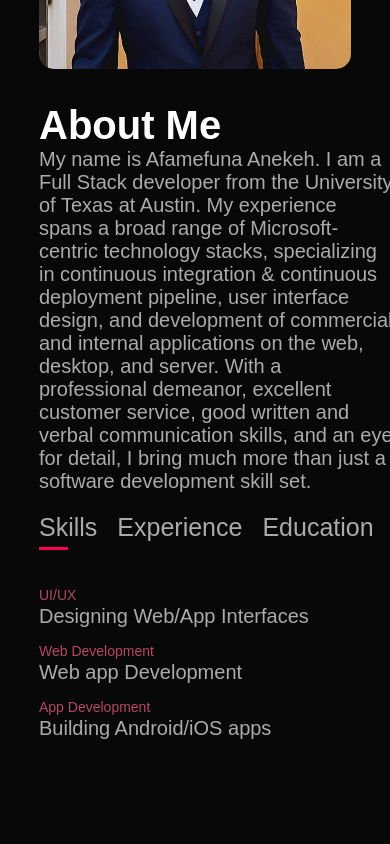
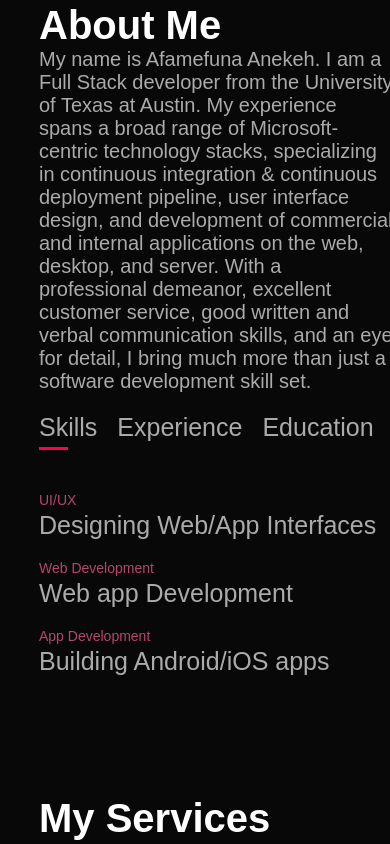
Before and after one commit to Afam-26/new-portfolio, a website: page public/index.html in a window 390 px wide. Shown: the part 1153-1997 px from the top of the page. Drawn offline with Linux system fonts and the light colour scheme.

Commit message:
making tabs align on mobil

```diff
--- a/public/css/style.css
+++ b/public/css/style.css
@@ -539,7 +539,7 @@ form .btn2{
     /* padding-top: -500px;
     padding-bottom: 200px;
     padding: 50px 0;  */
-    margin-top: 20px; /* Reduce space between sections */
+    margin-top: -80px; /* Reduce space between sections */
     padding-top: 50px;
    }
     .sub-title{
@@ -557,6 +557,10 @@ form .btn2{
     .tab-links{
         font-size: 25px;
         margin-right: 20px;
+    }
+
+    #skills{
+        font-size: 25px;
     }
 
     /* #about {
```
